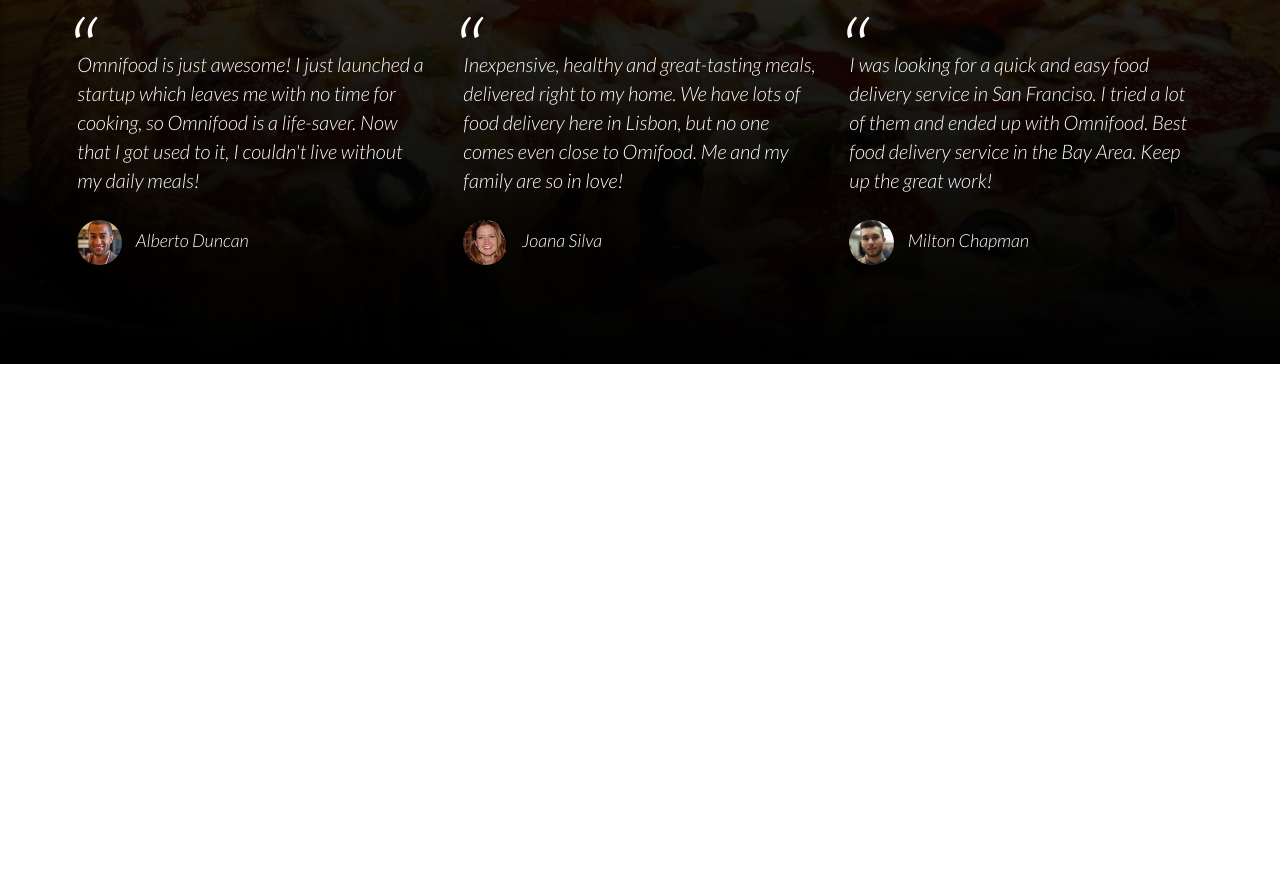
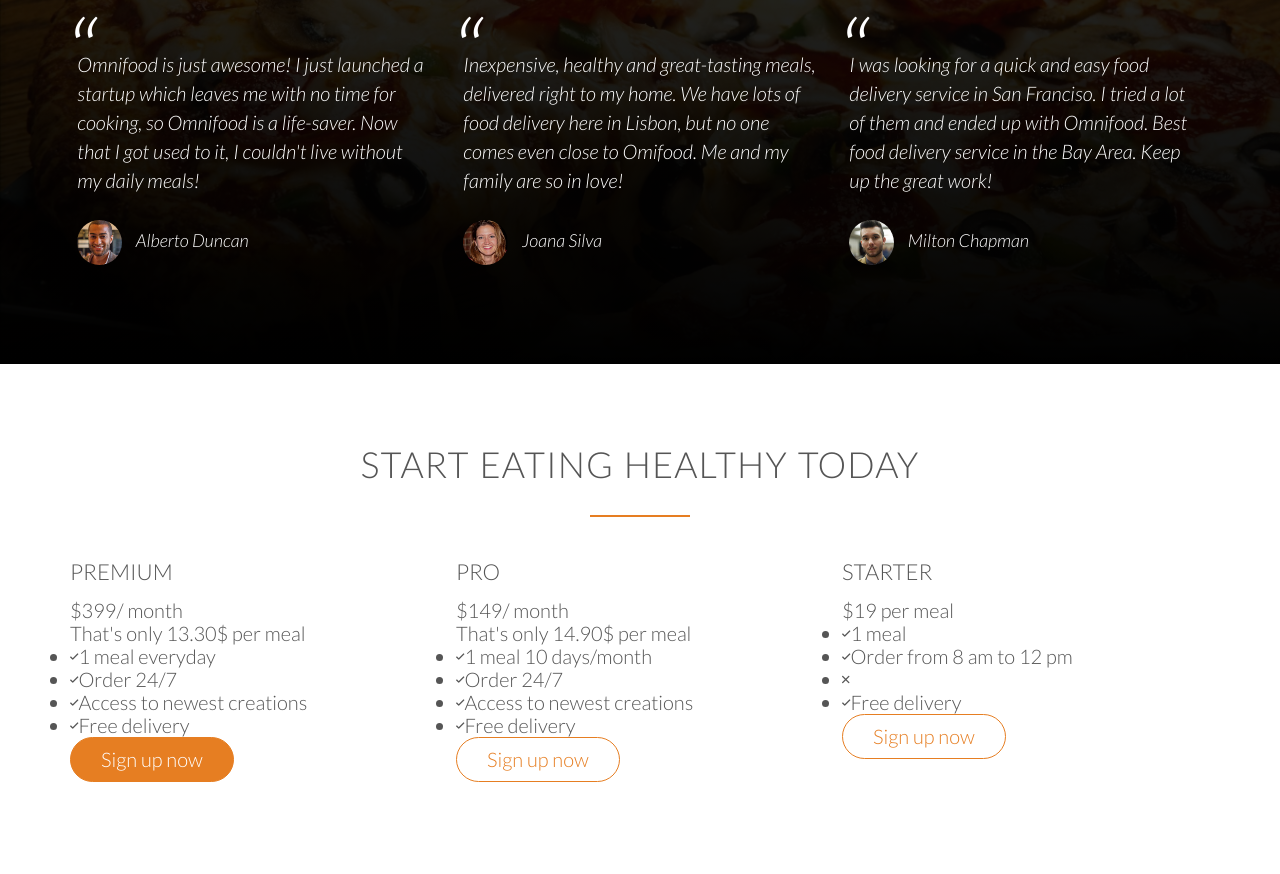
Before and after one commit to Minh-B-Dang/Omnifood, a plain HTML site: page index.html in a window 1280 px wide. Shown: the part 3557-4431 px from the top of the page. Before the commit the page ends 3921 px from the top, so only its background shows below. Drawn offline with nearby package versions, Linux system fonts and the light colour scheme.

Commit message:
Added sign up section

```diff
--- a/index.html
+++ b/index.html
@@ -247,9 +247,81 @@
                 </blockquote>
             </div>
         </div>
+    </section>
 
+    <section class="section-plans">
+        <div class="row">
+            <h2>Start eating healthy today</h2>
+        </div>
+        <div class="row">
+            <div class="col span-1-of-3">
+                <div class="plan-box">
+                    <div>
+                        <h3>Premium</h3>
+                        <p class="plan-price">$399/ month</p>
+                        <p class="plan-price-meal">That's only 13.30$ per meal</p>
+                    </div>
+                    <div>
+                        <ul>
+                            <li><i class="icon ion-ios-checkmark"></i>1 meal everyday</li>
+                            <li><i class="icon ion-ios-checkmark"></i>Order 24/7</li>
+                            <li><i class="icon ion-ios-checkmark"></i>Access to newest creations</li>
+                            <li><i class="icon ion-ios-checkmark"></i>Free delivery</li>
+                        </ul>
+                    </div>
+                    <div>
+                        <a href="#" class="btn btn-full">Sign up now</a>
+                    </div>
+                </div>
+            </div>
+            <div class="col span-1-of-3">
+                <div class="plan-box">
+                    <div>
+                        <h3>Pro</h3>
+                        <p class="plan-price">$149/ month</p>
+                        <p class="plan-price-meal">That's only 14.90$ per meal</p>
+                    </div>
+                    <div>
+                        <ul>
+                            <li><i class="icon ion-ios-checkmark"></i>1 meal 10 days/month</li>
+                            <li><i class="icon ion-ios-checkmark"></i>Order 24/7</li>
+                            <li><i class="icon ion-ios-checkmark"></i>Access to newest creations</li>
+                            <li><i class="icon ion-ios-checkmark"></i>Free delivery</li>
+                        </ul>
+                    </div>
+                    <div>
+                        <a href="#" class="btn btn-ghost">Sign up now</a>
+                    </div>
+                </div>
+            </div>
+            <div class="col span-1-of-3">
+                <div class="plan-box">
+                    <div>
+                        <h3>Starter</h3>
+                        <p class="plan-price">$19 per meal</p>
+                        <p class="plan-price-meal"></p>
+                    </div>
+                    <div>
+                        <ul>
+                            <li><i class="icon ion-ios-checkmark"></i>1 meal</li>
+                            <li><i class="icon ion-ios-checkmark"></i>Order from 8 am to 12 pm</li>
+                            <li><i class="icon ion-ios-close"></i></li>
+                            <li><i class="icon ion-ios-checkmark"></i>Free delivery</li>
+                        </ul>
+                    </div>
+                    <div>
+                        <a href="#" class="btn btn-ghost">Sign up now</a>
+                    </div>
+                </div>
+            </div>
+        </div>
     </section>
 
     <script src="https://unpkg.com/ionicons@4.4.8/dist/ionicons.js"></script>
 </body>
 </html>
+
+<!--
+
+
+-->
```
